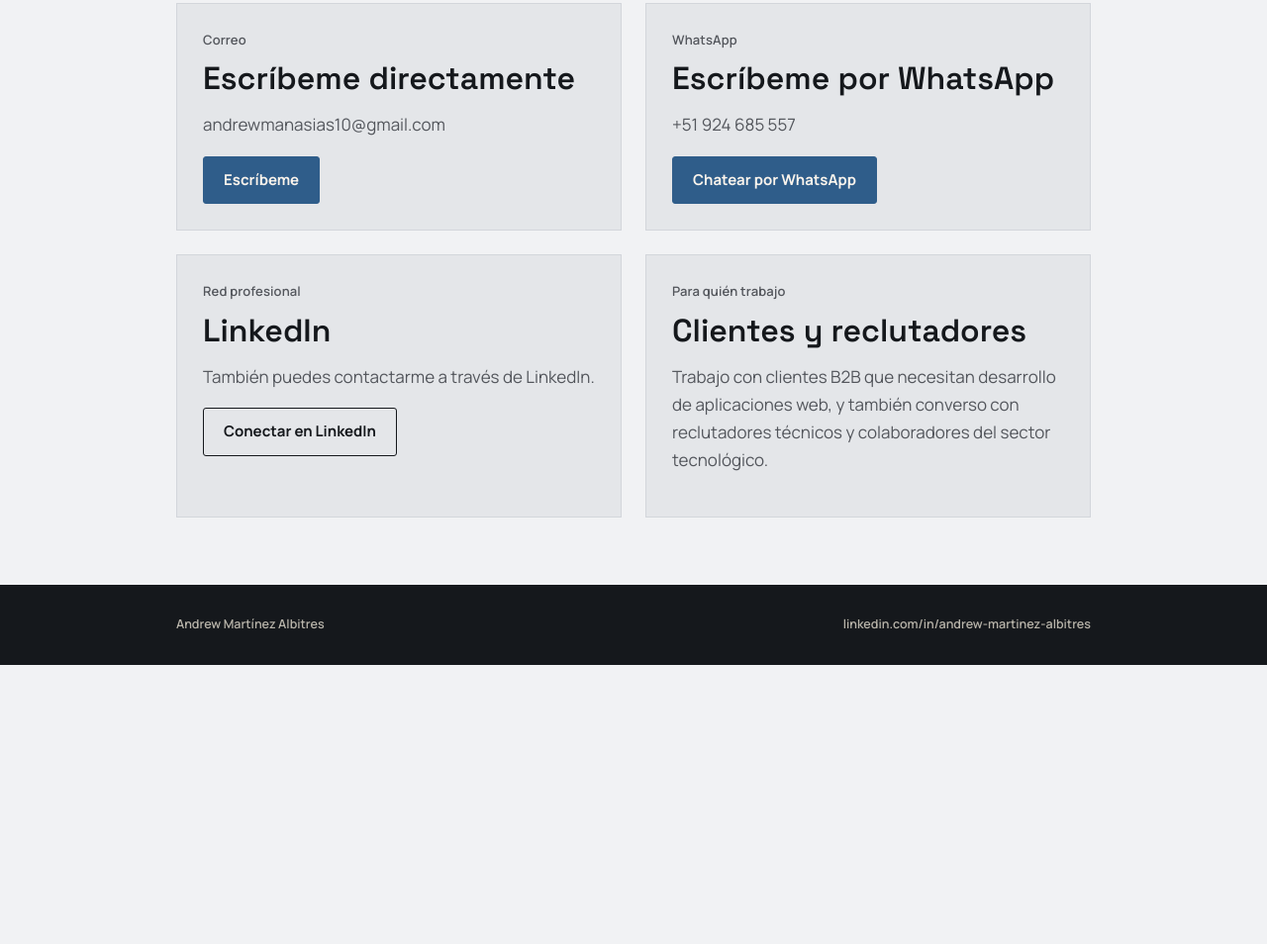
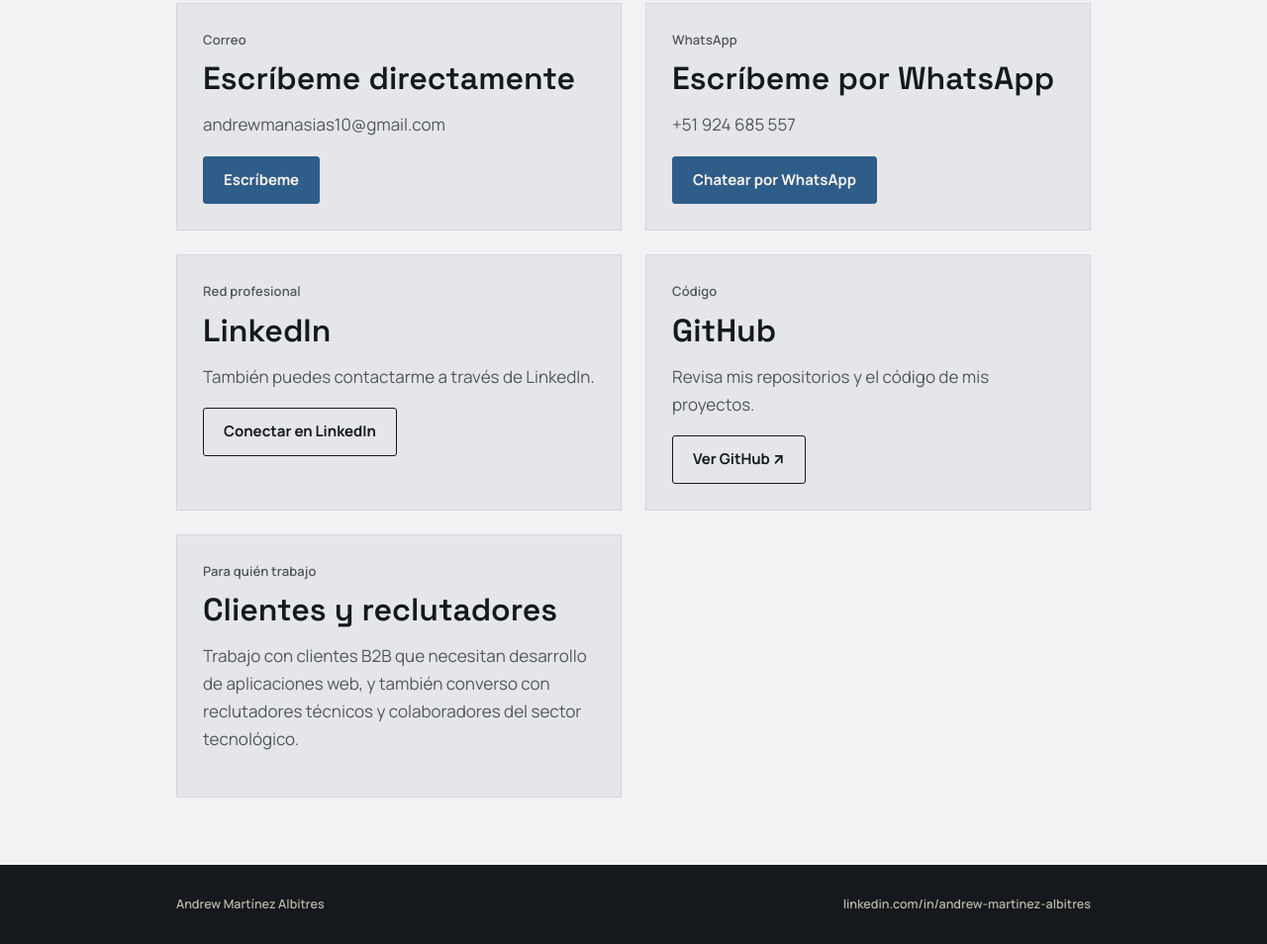
Before and after one commit to andrewmanasias10-commits/Portafolio, a plain HTML site: page contacto.html in a window 1280 px wide. Shown: the part 395-1349 px from the top of the page at 99% size. Before the commit the page ends 1067 px from the top, so only its background shows below. Drawn offline with Linux system fonts and the light colour scheme.

Commit message:
contacto

```diff
--- a/contacto.html
+++ b/contacto.html
@@ -65,6 +65,15 @@
         </div>
 
         <div class="contact-card reveal">
+          <span class="meta">Código</span>
+          <h2 class="reveal">GitHub</h2>
+          <p>Revisa mis repositorios y el código de mis proyectos.</p>
+          <div class="btn-row" style="margin-top:14px;">
+            <a class="btn ghost" href="https://github.com/andrewmanasias10-commits" target="_blank" rel="noopener">Ver GitHub ↗</a>
+          </div>
+        </div>
+
+        <div class="contact-card reveal">
           <span class="meta">Para quién trabajo</span>
           <h2 class="reveal">Clientes y reclutadores</h2>
           <p>Trabajo con clientes B2B que necesitan desarrollo de aplicaciones web, y también converso con reclutadores técnicos y colaboradores del sector tecnológico.</p>
```
